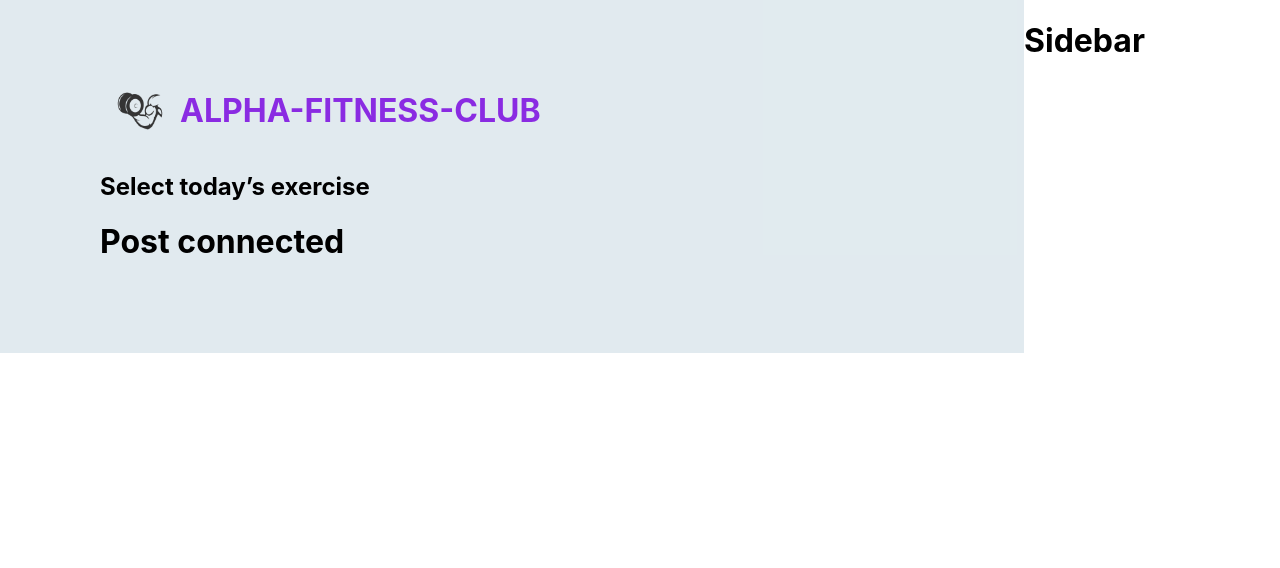
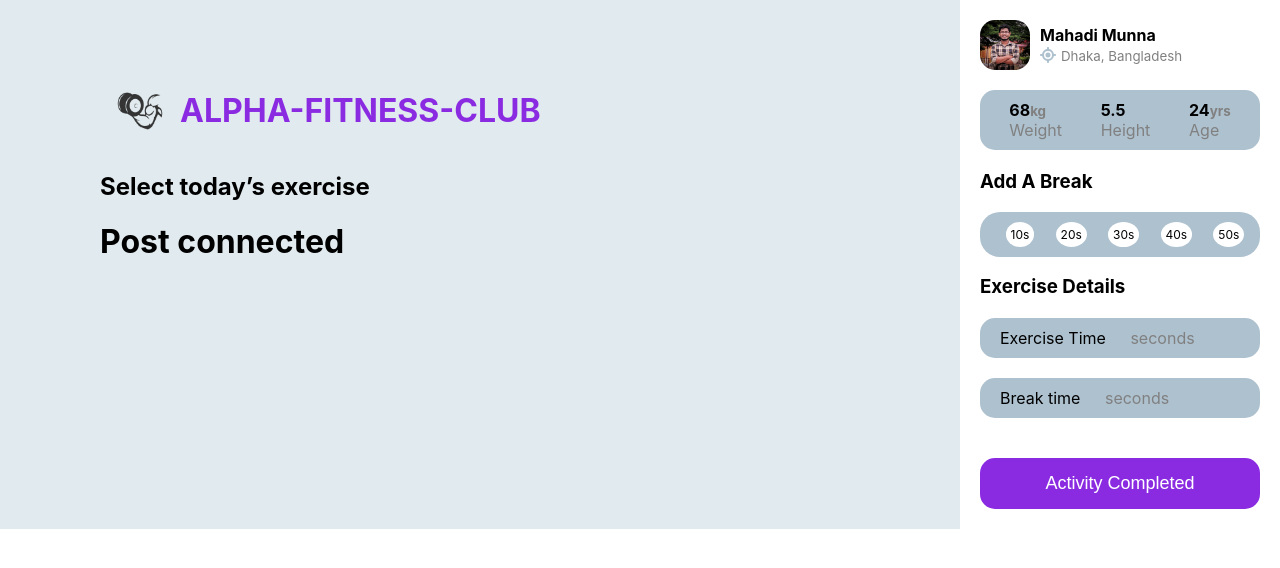
Before and after one commit to MahadiMunna/Alpha-fitness-club_Basic-react-project, a React (Create React App) app: page / in a window 1280 px wide. Shown: the top 568 px of the page. Built offline with nearby package versions, Linux system fonts and the light colour scheme.

Commit message:
sidebar created

```diff
--- a/package.json
+++ b/package.json
@@ -3,6 +3,9 @@
   "version": "0.1.0",
   "private": true,
   "dependencies": {
+    "@fortawesome/fontawesome-svg-core": "^6.2.0",
+    "@fortawesome/free-solid-svg-icons": "^6.2.0",
+    "@fortawesome/react-fontawesome": "^0.2.0",
     "@testing-library/jest-dom": "^5.16.5",
     "@testing-library/react": "^13.4.0",
     "@testing-library/user-event": "^13.5.0",
--- a/src/components/Body/Body.css
+++ b/src/components/Body/Body.css
@@ -1,6 +1,6 @@
 .body-container{
     display: grid;
-    grid-template-columns: 4fr 1fr;
+    grid-template-columns: 3fr 1fr;
 }
 .body-container{
     background-color: #d3e1e8ae;
@@ -20,4 +20,5 @@
 }
 .sidebar{
     background-color: #ffff;
+    padding: 20px;
 }
--- a/src/components/Sidebar/Sidebar.css
+++ b/src/components/Sidebar/Sidebar.css
@@ -0,0 +1,77 @@
+.profile{
+    display: flex;
+    align-items: center;
+
+}
+.profile img{
+    width: 50px;
+    height: fit-content;
+    border-radius: 30%;
+}
+.profile h4,p{
+    margin: 0px;
+    margin-left: 10px;
+}
+.profile p{
+    color: rgb(174, 193, 207);
+}
+.profile small{
+    margin-left: 5px;
+}
+.about{
+    background-color: rgb(174, 193, 207) ;
+    border-radius: 15px;
+    margin: 20px 0px ;
+    padding: 10px;
+    display: flex;
+    justify-content: space-around;
+}
+.info p,h4{
+    margin: 0px;
+}
+.info p,small{
+    color: grey;
+}
+.break-list{
+    background-color: rgb(174, 193, 207) ;
+    border-radius: 20px;
+    margin: 15px 0px ;
+    padding: 10px;
+    display: flex;
+    justify-content: space-around;
+}
+.break-time{
+    background-color: white;
+    padding: 5px;
+    border-radius: 50%;
+    font-size: 12px;
+}
+.break-time:hover{
+    background-color: blueviolet;
+    color: white;
+}
+.time{
+    background-color: rgb(174, 193, 207) ;
+    border-radius: 15px;
+    margin: 20px 0px ;
+    padding: 10px;
+}
+
+.time span{
+    margin-left: 20px;
+    color: grey;
+}
+.bnt-activity{
+    border: 0;
+    background-color: blueviolet;
+    color: white;
+    width: 100%;
+    border-radius: 15px;
+    padding: 15px;
+    font-size: large;
+    margin-top: 20px;
+}
+.bnt-activity:hover{
+    background-color: rgb(176, 125, 224);
+    color: blue;
+}
--- a/src/components/Sidebar/Sidebar.js
+++ b/src/components/Sidebar/Sidebar.js
@@ -1,10 +1,49 @@
 import React from 'react';
-import './Sidebar.css'
+import './Sidebar.css';
+import image from '../../images/munna.jpg';
+import { FontAwesomeIcon } from '@fortawesome/react-fontawesome';
+import { faLocation } from '@fortawesome/free-solid-svg-icons';
 
 const Sidebar = () => {
     return (
         <div>
-            <h1>Sidebar</h1>
+            <div className='profile'>
+                <img src={image} alt="" />
+                <div>
+                    <h4>Mahadi Munna</h4>
+                    <p><FontAwesomeIcon icon={faLocation} /><small>Dhaka, Bangladesh</small></p>
+                </div>
+            </div>
+            <div className='about'>
+                <div className='info'>
+                    <h4>68<small>kg</small></h4>
+                    <p>Weight</p>
+                </div>
+                <div className='info'>
+                    <h4>5.5</h4>
+                    <p>Height</p>
+                </div>
+                <div className='info'>
+                    <h4>24<small>yrs</small></h4>
+                    <p>Age</p>
+                </div>
+            </div>
+            <h3>Add A Break</h3>
+            <div className='break-list'>
+                <p className='break-time'>10s</p>
+                <p className='break-time'>20s</p>
+                <p className='break-time'>30s</p>
+                <p className='break-time'>40s</p>
+                <p className='break-time'>50s</p>
+            </div>
+            <h3>Exercise Details</h3>
+            <div className='time'>
+                <p>Exercise Time <span>seconds</span></p>
+            </div>
+            <div className='time'>
+                <p>Break time <span>seconds</span></p>
+            </div>
+            <button className='bnt-activity'>Activity Completed</button>
         </div>
     );
 };
```
Also changed, not shown: src/images/munna.jpg (added), 1 other file (tests, documents, lock files or other folders).
